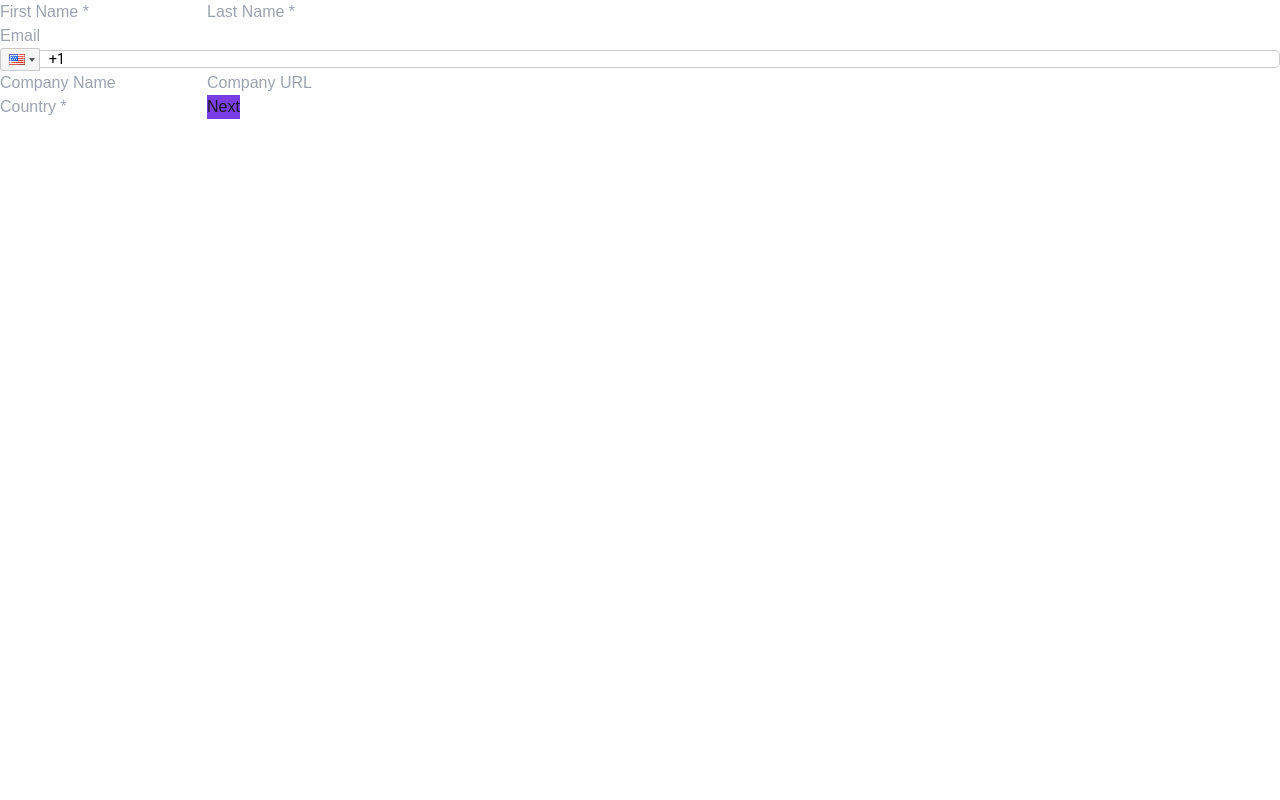
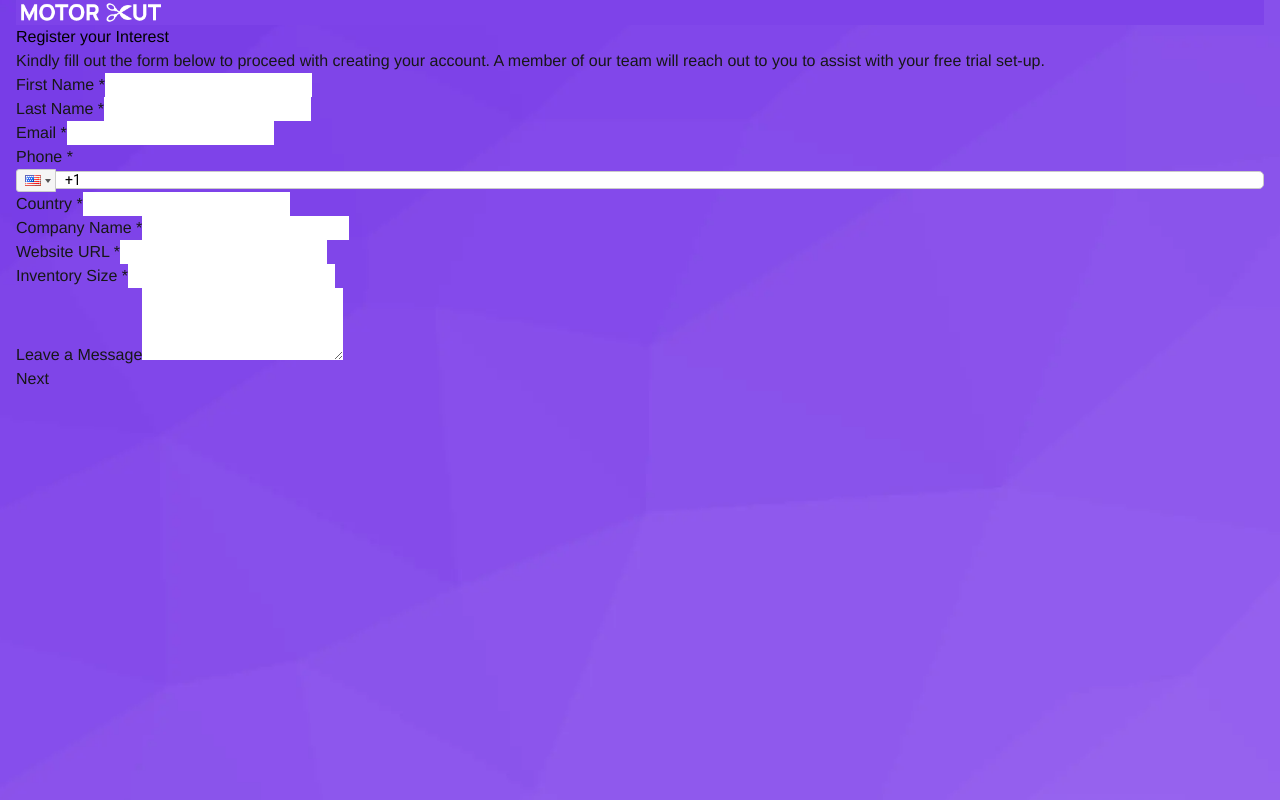
Before and after one commit to qamarsharif19/Motorcut_form, a Next.js app: page / in a window 1280 px wide. Built offline with nearby package versions, Linux system fonts and the light colour scheme.

Commit message:
form styled and firlds updated

```diff
--- a/src/app/globals.css
+++ b/src/app/globals.css
@@ -14,11 +14,14 @@
   }
 }
 
+
 body {
   color: var(--foreground);
-  background: var(--background);
-  font-family: Arial, Helvetica, sans-serif;
+  font-family: Manrope, Helvetica, sans-serif;
+  background: url('/colorkit.webp') no-repeat center center fixed;
+  background-size: cover;
 }
+
 
 .react-tel-input .form-control {
   width: 100% !important;
@@ -33,3 +36,15 @@ button.bg-blue-500.text-white.p-2.w-full {
 input.border.p-2.w-full {
   color: black !important;
 }
+header {
+  background: #7E43E9 !important;
+}
+h1 {
+  color: black;
+}
+input.border.border-gray-300.p-3.w-full.rounded-lg.focus\:ring-2.focus\:ring-purple-500 {
+  color: black;
+}
+body {
+  padding: 0 16px 16px 16px;
+}
--- a/src/app/page.tsx
+++ b/src/app/page.tsx
@@ -1,5 +1,24 @@
 import CustomForm from "@/components/custom_form";
+import Image from "next/image";
 
 export default function Page() {
-  return <CustomForm />;
+  return (
+    <div>
+      {/* Header with Logo */}
+      <header className="bg-white shadow-md p-4 flex items-center justify-center">
+  <Image
+    src="/motorcut_logo.png"
+    alt="Company Logo"
+    width={150}
+    height={50}
+    className="h-auto"
+  />
+</header>
+
+      {/* Form Component */}
+      <main className="mt-6">
+        <CustomForm />
+      </main>
+    </div>
+  );
 }
--- a/src/components/custom_form.tsx
+++ b/src/components/custom_form.tsx
@@ -58,29 +58,107 @@ const StepOne: React.FC<{ nextStep: () => void }> = ({ nextStep }) => {
   };
 
   return (
-    <form onSubmit={handleSubmit(onSubmit)} className="space-y-4">
+    <form onSubmit={handleSubmit(onSubmit)} className="space-y-6">
+    {/* Heading */}
+    <h1 className="text-2xl font-bold text-center">Register your Interest</h1>
+    <p className="text-gray-600 text-center">
+      Kindly fill out the form below to proceed with creating your account. A member of our team will reach out to you to assist with your free trial set-up.
+    </p>
+
+    {/* First Name & Last Name */}
     <div className="grid grid-cols-2 gap-4">
-        <input {...register("first_name", { required: true })} placeholder="First Name *" className="border p-2 w-full" />
-        <input {...register("last_name", { required: true })} placeholder="Last Name *" className="border p-2 w-full" />
+      <div>
+        <label className="block text-gray-700 font-medium">First Name *</label>
+        <input
+          {...register("first_name", { required: true })}
+          className="border border-gray-300 p-3 w-full rounded-lg focus:ring-2 focus:ring-purple-500"
+        />
       </div>
+      <div>
+        <label className="block text-gray-700 font-medium">Last Name *</label>
+        <input
+          {...register("last_name", { required: true })}
+          className="border border-gray-300 p-3 w-full rounded-lg focus:ring-2 focus:ring-purple-500"
+        />
+      </div>
+    </div>
+
+    {/* Email */}
+    <div>
+      <label className="block text-gray-700 font-medium">Email *</label>
+      <input
+        {...register("user_email", { required: true })}
+        className="border border-gray-300 p-3 w-full rounded-lg focus:ring-2 focus:ring-purple-500"
+      />
+    </div>
+
+    {/* Phone & Country */}
     <div className="grid grid-cols-2 gap-4">
-        <input {...register("user_email", { required: true })} placeholder="Email" className="border p-2 w-full" />
-        <div className="w-full">
+      <div>
+        <label className="block text-gray-700 font-medium">Phone *</label>
         <PhoneInput
           country={"us"}
           onChange={(phone) => setValue("user_phone", phone)}
-            inputClass="border p-2 w-full"
+          inputClass="border border-gray-300 p-3 w-full rounded-lg focus:ring-2 focus:ring-purple-500"
           containerClass="w-full"
         />
       </div>
+      <div>
+        <label className="block text-gray-700 font-medium">Country *</label>
+        <input
+          {...register("country", { required: true })}
+          className="border border-gray-300 p-3 w-full rounded-lg focus:ring-2 focus:ring-purple-500"
+        />
       </div>
+    </div>
+
+    {/* Company Name & Website URL */}
     <div className="grid grid-cols-2 gap-4">
-        <input {...register("company_name")} placeholder="Company Name" className="border p-2 w-full" />
-        <input {...register("company_url")} placeholder="Company URL" className="border p-2 w-full" />
+      <div>
+        <label className="block text-gray-700 font-medium">Company Name *</label>
+        <input
+          {...register("company_name", { required: true })}
+          className="border border-gray-300 p-3 w-full rounded-lg focus:ring-2 focus:ring-purple-500"
+        />
       </div>
-      <input {...register("country", { required: true })} placeholder="Country *" className="border p-2 w-full" />
-      <button type="submit" className="bg-blue-500 text-white p-2 w-full">Next</button>
+      <div>
+        <label className="block text-gray-700 font-medium">Website URL *</label>
+        <input
+          {...register("company_url", { required: true })}
+          className="border border-gray-300 p-3 w-full rounded-lg focus:ring-2 focus:ring-purple-500"
+        />
+      </div>
+    </div>
+
+    {/* Inventory Size */}
+    <div>
+      <label className="block text-gray-700 font-medium">Inventory Size *</label>
+      <input
+        {...register("inventory_size", { required: true })}
+        className="border border-gray-300 p-3 w-full rounded-lg focus:ring-2 focus:ring-purple-500"
+      />
+    </div>
+
+    {/* Leave a Message */}
+    <div>
+      <label className="block text-gray-700 font-medium">Leave a Message</label>
+      <textarea
+        {...register("user_message")}
+        className="border border-gray-300 p-3 w-full rounded-lg focus:ring-2 focus:ring-purple-500"
+        rows={3}
+      />
+    </div>
+
+    {/* Submit Button */}
+    <button
+      type="submit"
+      className="bg-purple-600 text-white p-3 w-full rounded-lg hover:bg-purple-700 transition"
+    >
+      Next
+    </button>
   </form>
+
+
   );
 };
 
```
Also changed, not shown: public/motorcut_logo.png (added). Lines whose indentation alone changed are shown as unchanged.
